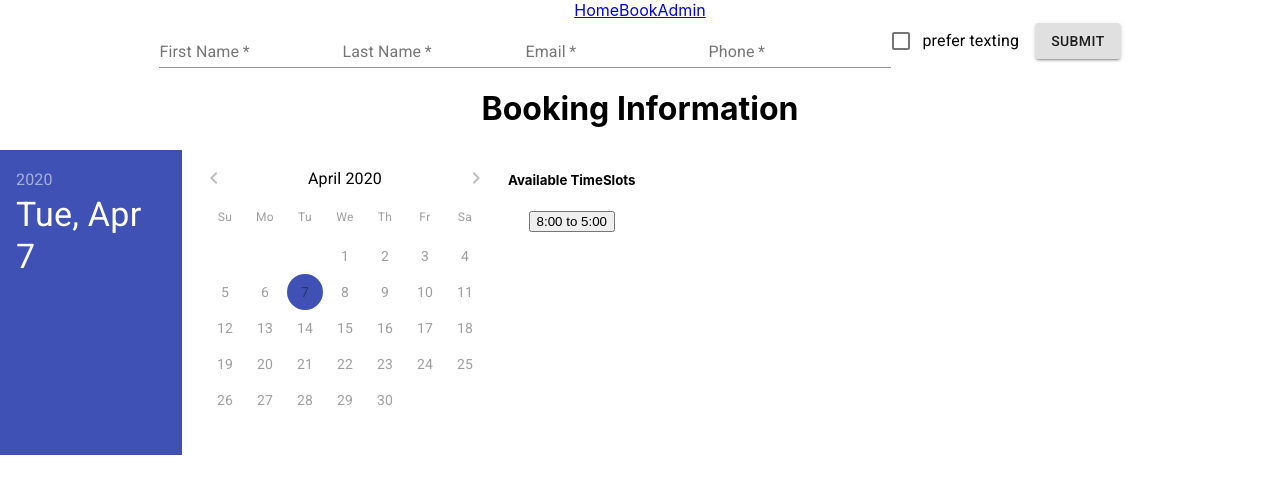
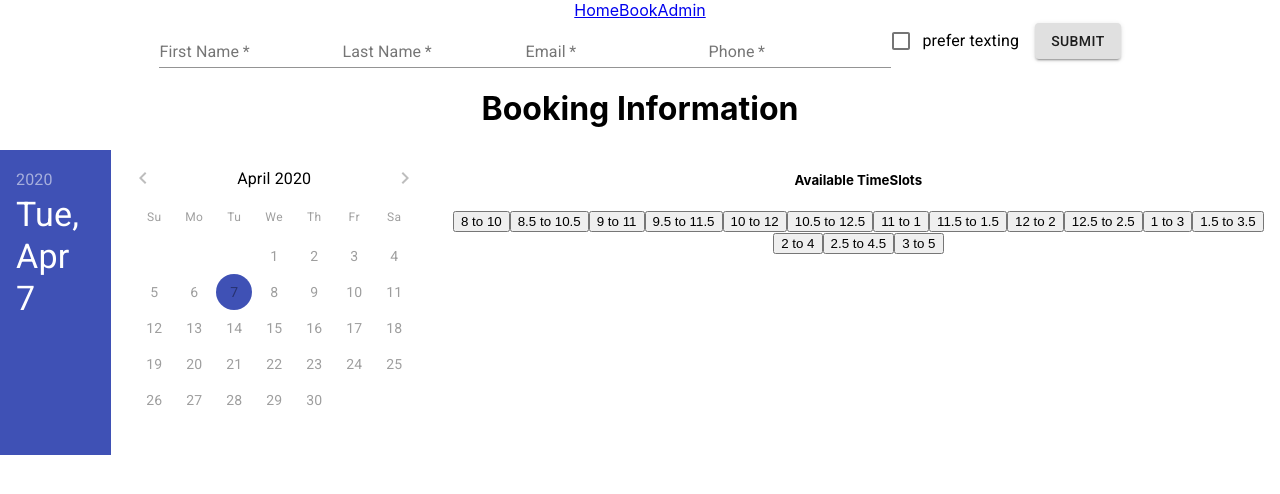
Before and after one commit to julienguyenn/car-detailing-site, a React (Create React App) app in the folder client/: page /book in a window 1280 px wide. Shown: the top 494 px of the page. Built offline with nearby package versions, Linux system fonts and the light colour scheme; no server answers.

Commit message:
mapped to create mutiple singletimeslots

```diff
--- a/client/src/booking/TimeSlots.js
+++ b/client/src/booking/TimeSlots.js
@@ -20,7 +20,7 @@ export default function TimeSlots({ currentDate, duration }) {
 
   // calculates the available timeslots for duration
   useEffect(() => {
-    changeSlots([])
+    changeSlots([]);
     let start = 8;
     for (let time = 8; time <= 17; time += 0.5) {
       let tempEnd = time;
@@ -42,13 +42,20 @@ export default function TimeSlots({ currentDate, duration }) {
 
   }, [duration, times])
 
-  const example = slots.map((ex) => ex);
+  const example = slots.map((ex) => {
+    return (
+      <SingleTimeSlot
+        key={Object.keys(ex)[0]}
+        start={Object.keys(ex)[0]}
+        end={Object.values(ex)[0]} />
+    );
+  })
 
   return (
     <div id="outer-timebox">
       <h5>Available TimeSlots</h5>
       <div>
-        <SingleTimeSlot start={"8:00"} end={"5:00"} />
+        {example}
       </div>
     </div>
   )
```
